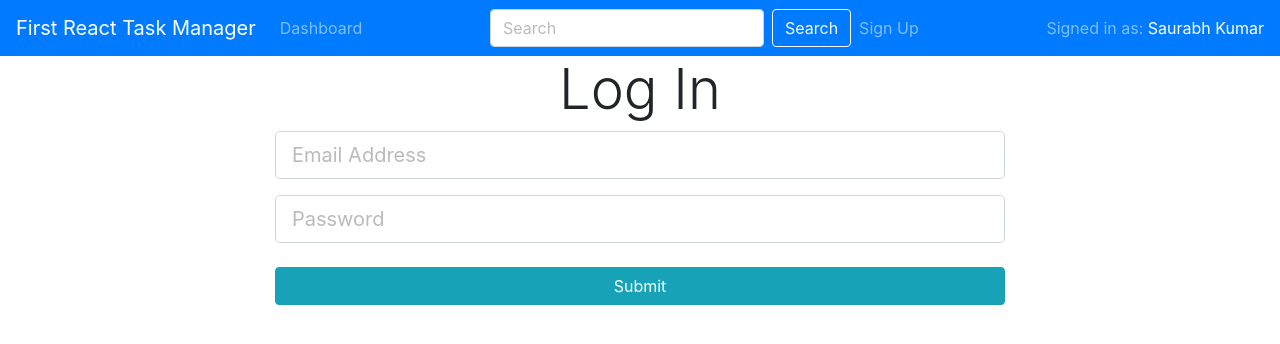
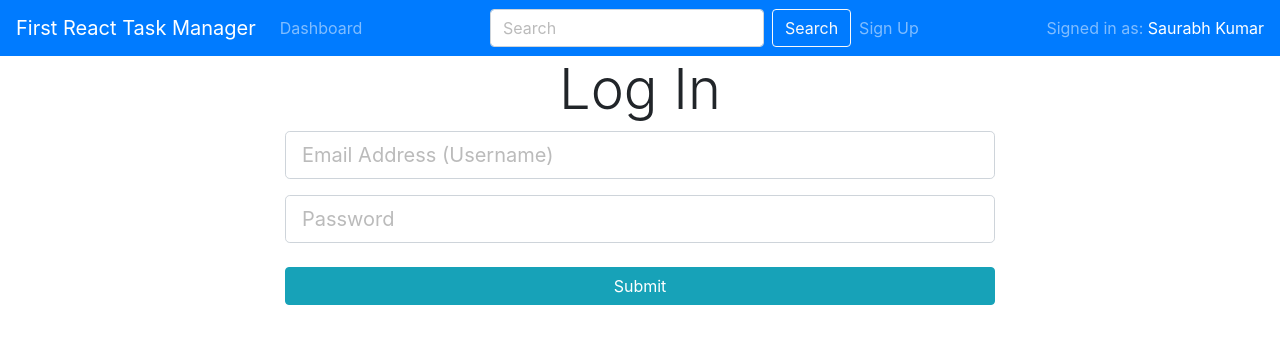
Before and after one commit to saurabhpro/first-react-task-manager-app, a React (Create React App) app: page /login in a window 1280 px wide. Shown: the top 344 px of the page. Built offline with nearby package versions, Linux system fonts and the light colour scheme.

Commit message:
upgrade to react bootstrap

```diff
--- a/src/components/user-management/Login.js
+++ b/src/components/user-management/Login.js
@@ -1,35 +1,41 @@
 import React, { Component } from "react";
+import FormGroup from "react-bootstrap/FormGroup";
+import Container from "react-bootstrap/Container";
+import Form from "react-bootstrap/Form";
+import Button from "react-bootstrap/Button";
 
 class Login extends Component {
   render() {
     return (
       <div className="login">
-        <div className="container">
-          <div className="row">
+        <Container>
           <div className="col-md-8 m-auto">
             <h1 className="display-4 text-center">Log In</h1>
-              <form action="dashboard.html">
-                <div className="form-group">
-                  <input
+            <Form>
+              <FormGroup>
+                <Form.Control
                   type="email"
                   className="form-control form-control-lg"
-                    placeholder="Email Address"
+                  placeholder="Email Address (Username)"
                   name="email"
+                  required
                 />
-                </div>
-                <div className="form-group">
-                  <input
+              </FormGroup>
+              <FormGroup>
+                <Form.Control
                   type="password"
                   className="form-control form-control-lg"
                   placeholder="Password"
                   name="password"
+                  required
                 />
+              </FormGroup>
+              <Button type="submit" variant="info" className="mt-4" block>
+                Submit
+              </Button>
+            </Form>
           </div>
-                <input type="submit" className="btn btn-info btn-block mt-4" />
-              </form>
-            </div>
-          </div>
-        </div>
+        </Container>
       </div>
     );
   }
--- a/src/components/user-management/Register.js
+++ b/src/components/user-management/Register.js
@@ -64,7 +64,8 @@ class Register extends Component {
 
     return (
       <div className="register">
-        <Container className="col-md-8 m-auto">
+        <Container>
+          <div className="col-md-8 m-auto">
             <h1 className="display-4 text-center">Sign Up</h1>
             <p className="lead text-center">Create your Account</p>
             <Form onSubmit={this.onSubmit}>
@@ -85,7 +86,7 @@ class Register extends Component {
               >
                 <Form.Control
                   type="email"
-                placeholder="Enter email"
+                  placeholder="Enter email (Username)"
                   name="username"
                   size="lg"
                   required
@@ -140,6 +141,7 @@ class Register extends Component {
                 Submit
               </Button>
             </Form>
+          </div>
         </Container>
       </div>
     );
```
Lines whose indentation alone changed are shown as unchanged.
